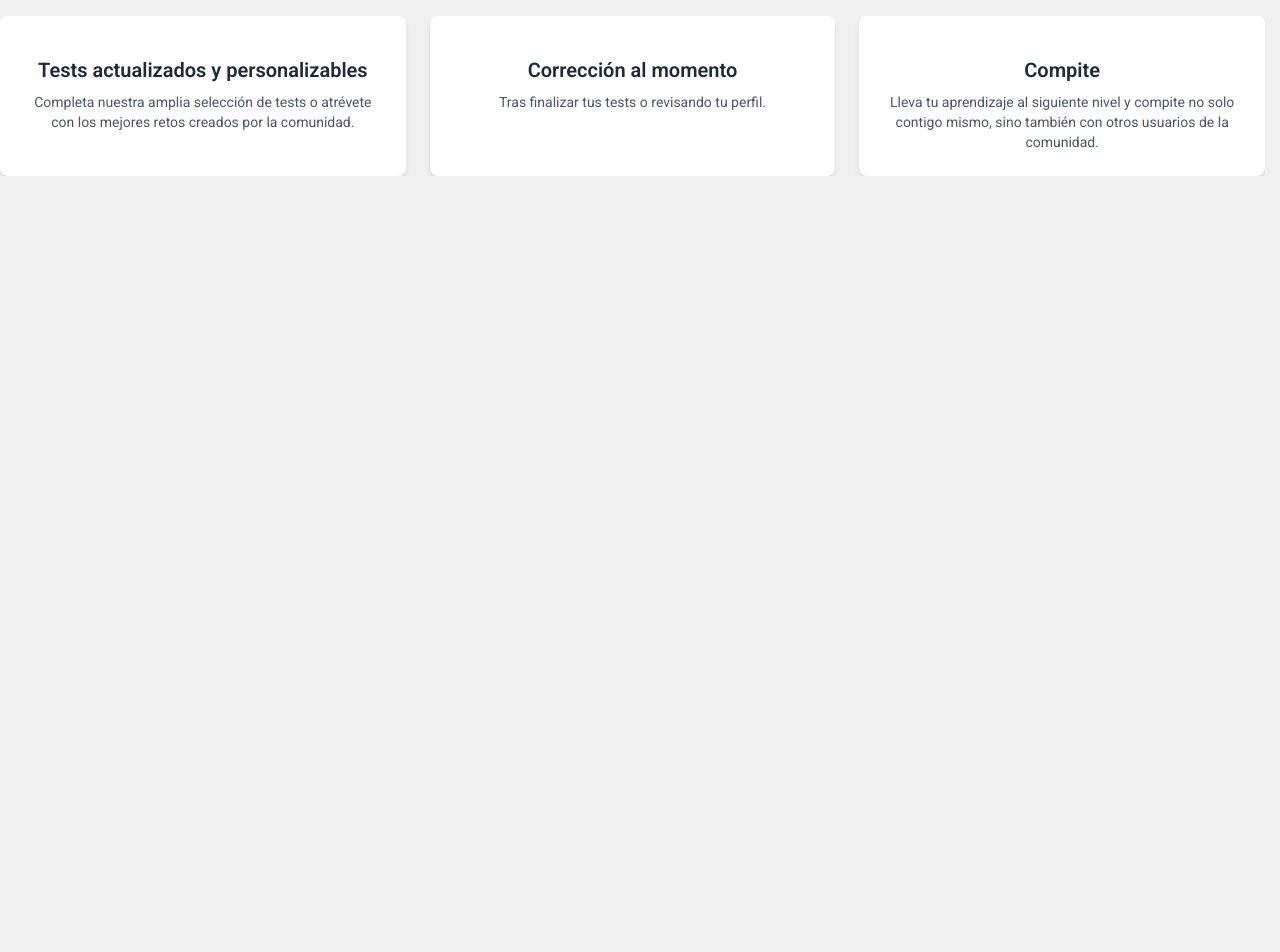
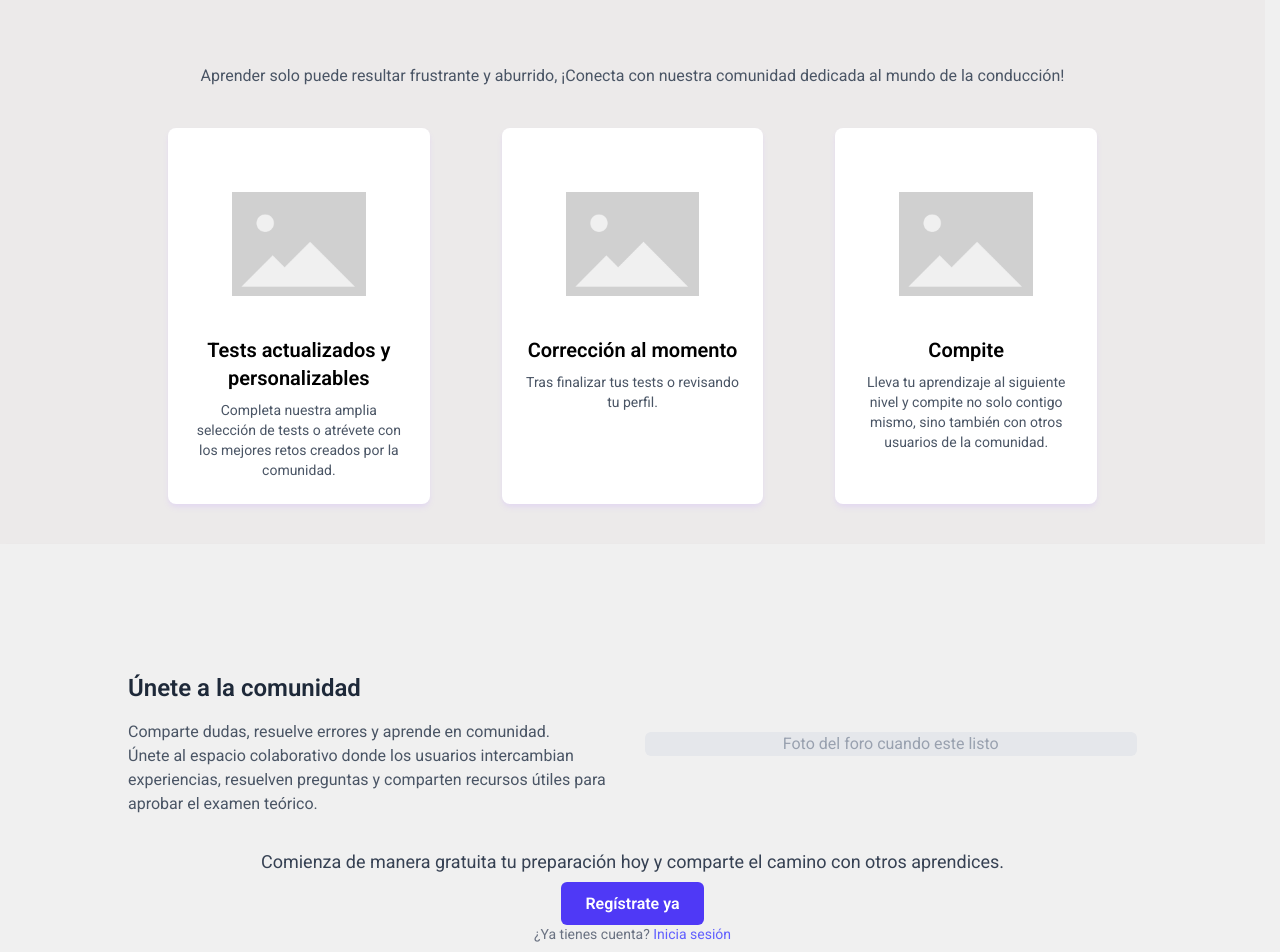
Before and after one commit to FJQuemada/TFG-Autoescuela, a React (Vite) app in the folder frontend/drivehub/: page / in a window 1280 px wide. Shown: the part 900-1852 px from the top of the page. Before the commit the page ends 1076 px from the top, so only its background shows below. Built offline with nearby package versions, Linux system fonts and the light colour scheme.

Commit message:
no message

```diff
--- a/frontend/drivehub/src/components/Beneficios.jsx
+++ /dev/null
@@ -1,34 +0,0 @@
-
-
-
-const Beneficios = () =>{
-
-    return(
-        <div class="container mx-auto text-center">
-        <h2 class="text-3xl font-semibold text-gray-800 mb-6">Beneficios</h2>
-        <p class="text-gray-600 mb-8">Aprender solo puede resultar frustrante y aburrido, ¡Conecta con nuestra comunidad dedicada al mundo de la conducción!</p>
-        <div class="grid grid-cols-1 md:grid-cols-3 gap-6">
-            <div class="bg-white rounded-lg shadow-md p-6">
-                <div class="bg-gray-200 rounded-md aspect-w-1 aspect-h-1 mb-4">
-                    </div>
-                <h3 class="text-xl font-semibold text-gray-800 mb-2">Tests actualizados y personalizables</h3>
-                <p class="text-gray-600 text-sm">Completa nuestra amplia selección de tests o atrévete con los mejores retos creados por la comunidad.</p>
-            </div>
-            <div class="bg-white rounded-lg shadow-md p-6">
-                <div class="bg-gray-200 rounded-md aspect-w-1 aspect-h-1 mb-4">
-                    </div>
-                <h3 class="text-xl font-semibold text-gray-800 mb-2">Corrección al momento</h3>
-                <p class="text-gray-600 text-sm">Tras finalizar tus tests o revisando tu perfil.</p>
-            </div>
-            <div class="bg-white rounded-lg shadow-md p-6">
-                <div class="bg-gray-200 rounded-md aspect-w-1 aspect-h-1 mb-4">
-                    </div>
-                <h3 class="text-xl font-semibold text-gray-800 mb-2">Compite</h3>
-                <p class="text-gray-600 text-sm">Lleva tu aprendizaje al siguiente nivel y compite no solo contigo mismo, sino también con otros usuarios de la comunidad.</p>
-            </div>
-        </div>
-    </div>
-    )
-
-}
-export default Beneficios
--- /dev/null
+++ b/frontend/drivehub/src/components/BeneficiosLanding.jsx
@@ -0,0 +1,28 @@
+const BeneficiosLanding = () =>{
+
+    return(
+        <div className=" mx-auto text-center bg-[#eceaea]">
+            <h2 className="text-6xl mb-6 p-10">Beneficios</h2>
+            <p className="text-gray-600">Aprender solo puede resultar frustrante y aburrido, ¡Conecta con nuestra comunidad dedicada al mundo de la conducción!</p>
+        <div className="flex space-x-18 justify-center px-42 py-10">
+            <div className="bg-white flex-1 rounded-lg shadow-[#e3d9f0] shadow-md p-6">
+                <img src="src\assets\Placeholder.png" alt="Placeholder" className=" mx-auto p-10" />
+                <h3 className="text-xl font-semibold mb-2">Tests actualizados y personalizables</h3>
+                <p className="text-gray-600 text-sm">Completa nuestra amplia selección de tests o atrévete con los mejores retos creados por la comunidad.</p>
+            </div>
+            <div className="bg-white flex-1 rounded-lg shadow-[#e3d9f0] shadow-md p-6">
+                <img src="src\assets\Placeholder.png" alt="Placeholder" className=" mx-auto p-10" />
+                <h3 className="text-xl font-semibold mb-2">Corrección al momento</h3>
+                <p className="text-gray-600 text-sm">Tras finalizar tus tests o revisando tu perfil.</p>
+            </div>
+            <div className="bg-white flex-1 rounded-lg shadow-[#e3d9f0] shadow-md p-6">
+                <img src="src\assets\Placeholder.png" alt="Placeholder" className=" mx-auto p-10" />
+                <h3 className="text-xl font-semibold mb-2">Compite</h3>
+                <p className="text-gray-600 text-sm">Lleva tu aprendizaje al siguiente nivel y compite no solo contigo mismo, sino también con otros usuarios de la comunidad.</p>
+            </div>
+        </div>
+    </div>
+    )
+
+}
+export default BeneficiosLanding;
--- /dev/null
+++ b/frontend/drivehub/src/components/ComunidadLanding.jsx
@@ -0,0 +1,25 @@
+const ComunidadLanding = () =>
+    <div className="p-32 shadow-md ">
+        <div className="mb-8 grid grid-cols-1 md:grid-cols-2 gap-6 items-center">
+            <div>
+                <h2 className="text-2xl font-semibold text-gray-800 mb-4">Únete a la comunidad</h2>
+                <p className="text-gray-600">Comparte dudas, resuelve errores y aprende en comunidad.</p>
+                <p className="text-gray-600">Únete al espacio colaborativo donde los usuarios intercambian experiencias, resuelven preguntas y comparten recursos útiles para aprobar el examen teórico.</p>
+            </div>
+            <div className="bg-gray-200 rounded-md aspect-w-1 aspect-h-1 flex items-center justify-center text-gray-400">
+                Foto del foro cuando este listo
+            </div>
+        </div>
+
+        <div className="text-center">
+            <p className="text-lg text-gray-700 mb-4">Comienza de manera gratuita tu preparación hoy y comparte el camino con otros aprendices.</p>
+            <a href="#" className="bg-indigo-600 hover:bg-indigo-700 text-white font-semibold py-3 px-6 rounded-md focus:outline-none focus:shadow-outline">
+                Regístrate ya
+            </a>
+            <p className="text-gray-500 text-sm mt-2">
+                ¿Ya tienes cuenta? <a href="#" className="text-indigo-500 hover:text-indigo-700">Inicia sesión</a>
+            </p>
+        </div>
+    </div>
+
+export default ComunidadLanding;
--- a/frontend/drivehub/src/pages/Login.jsx
+++ b/frontend/drivehub/src/pages/Login.jsx
@@ -3,8 +3,8 @@ import { useNavigate, Link } from "react-router-dom";
 import { inicioSesion, verRespuestas, verPreguntas } from "../services/api";
 import { UseUser } from "../contexts/UserContext";
 import HeaderLogin from "../components/HeaderLogin";
-import Beneficios from "../components/Beneficios";
-
+import BeneficiosLanding from "../components/BeneficiosLanding";
+import ComunidadLanding from "../components/ComunidadLanding";
 const Login = () => {
   const navigate = useNavigate();
   const { loginUser } = UseUser(); // Accede a la función loginUser desde el contexto
@@ -99,7 +99,7 @@ const Login = () => {
 
             <button
                 type="submit"
-                className="bg-blue-500 hover:bg-blue-700 cursor-pointer  font-bold py-2 px-4 mt-5 rounded"
+                className="bg-blue-500 hover:bg-blue-700 cursor-pointer  font-bold py-2 px-4 mt-5 rounded text-white"
                 >
                 Iniciar sesión
             </button>
@@ -108,7 +108,8 @@ const Login = () => {
         </div>
       </div>
     </div>
-    <Beneficios />
+    <BeneficiosLanding />
+    <ComunidadLanding />
     </div>
   );
 };
```
Also changed, not shown: frontend/drivehub/src/assets/Placeholder.png (added).
